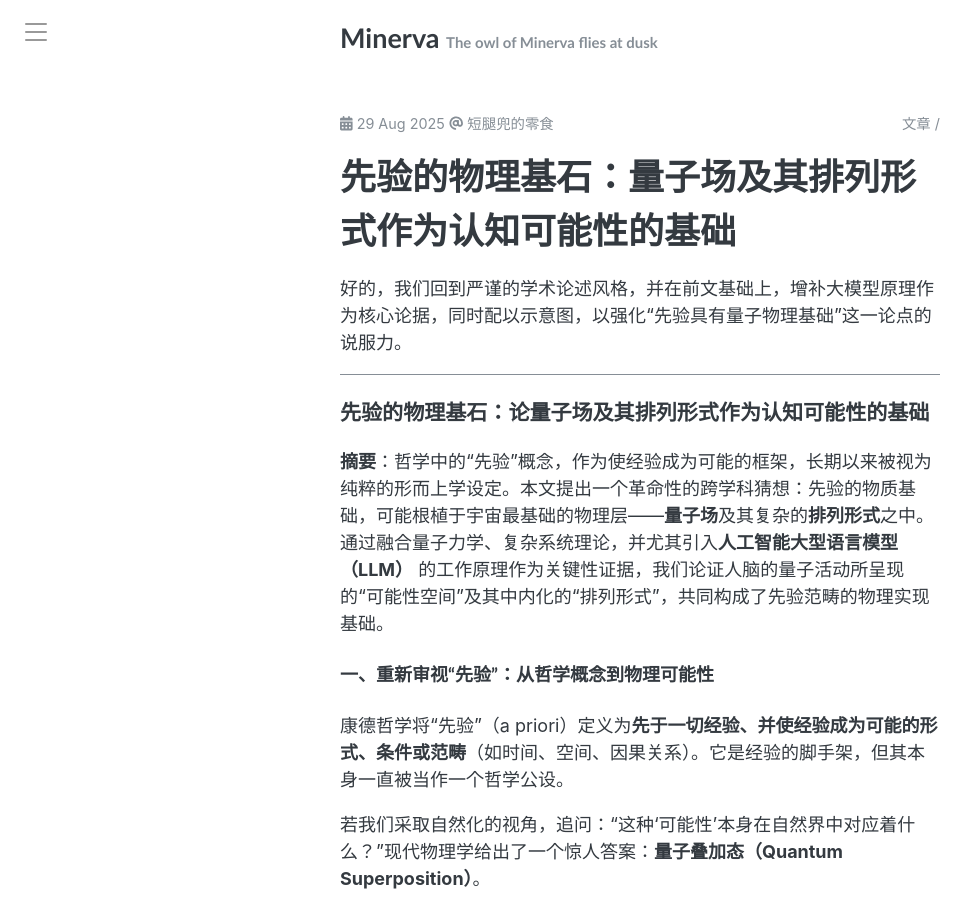
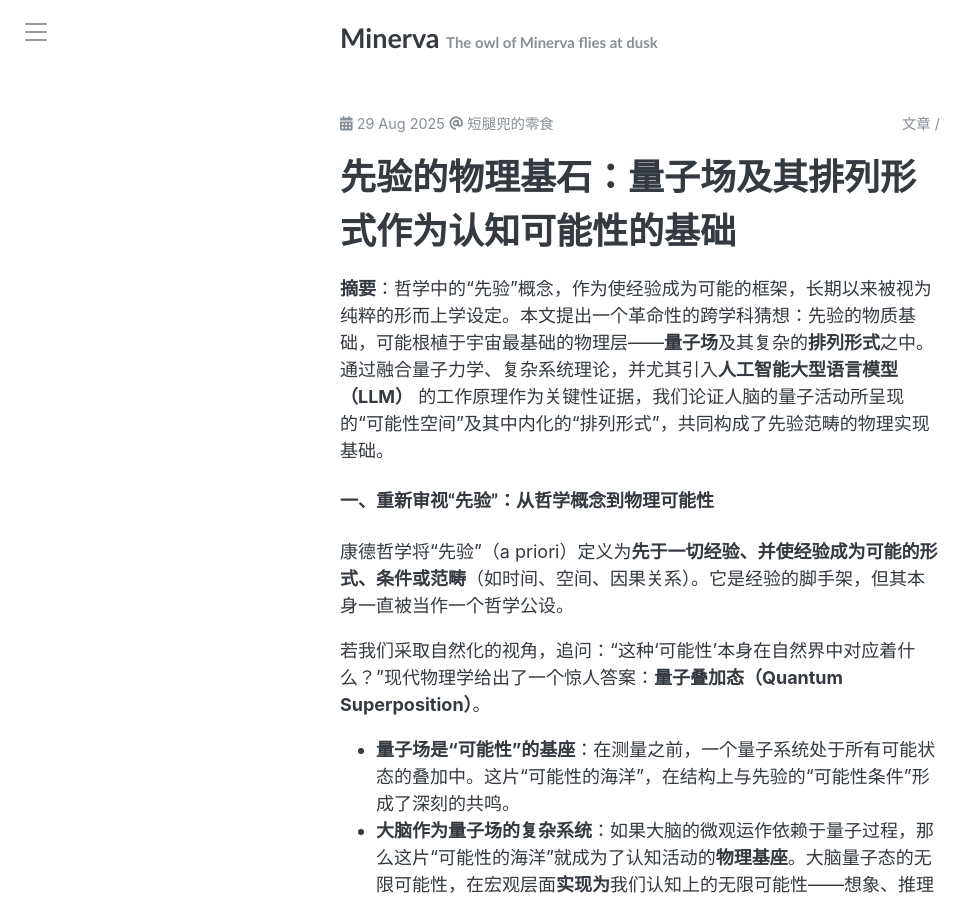
Before and after one commit to symphonyh/symphonyh.github.io, a Jekyll site: the page built from _posts/2025-08-29-xmyj.md, in a window 1280 px wide and 900 px high. Shown: the whole window, without its empty margins (0-977 px from the left). Built offline with Jekyll 4.4.1, drawn with Linux system fonts in a browser that asks for light colours; comment, search, counter and statistics services are not loaded.

Commit message:
Update 2025-08-29-xmyj.md

```diff
--- a/_posts/2025-08-29-xmyj.md
+++ b/_posts/2025-08-29-xmyj.md
@@ -6,11 +6,6 @@ categories: [文章]
 tags: [哲学,读书]
 comments: true
 ---
-好的，我们回到严谨的学术论述风格，并在前文基础上，增补大模型原理作为核心论据，同时配以示意图，以强化“先验具有量子物理基础”这一论点的说服力。
-
----
-
-### **先验的物理基石：论量子场及其排列形式作为认知可能性的基础**
 
 **摘要**：哲学中的“先验”概念，作为使经验成为可能的框架，长期以来被视为纯粹的形而上学设定。本文提出一个革命性的跨学科猜想：先验的物质基础，可能根植于宇宙最基础的物理层——**量子场**及其复杂的**排列形式**之中。通过融合量子力学、复杂系统理论，并尤其引入**人工智能大型语言模型（LLM）** 的工作原理作为关键性证据，我们论证人脑的量子活动所呈现的“可能性空间”及其中内化的“排列形式”，共同构成了先验范畴的物理实现基础。
 
```
